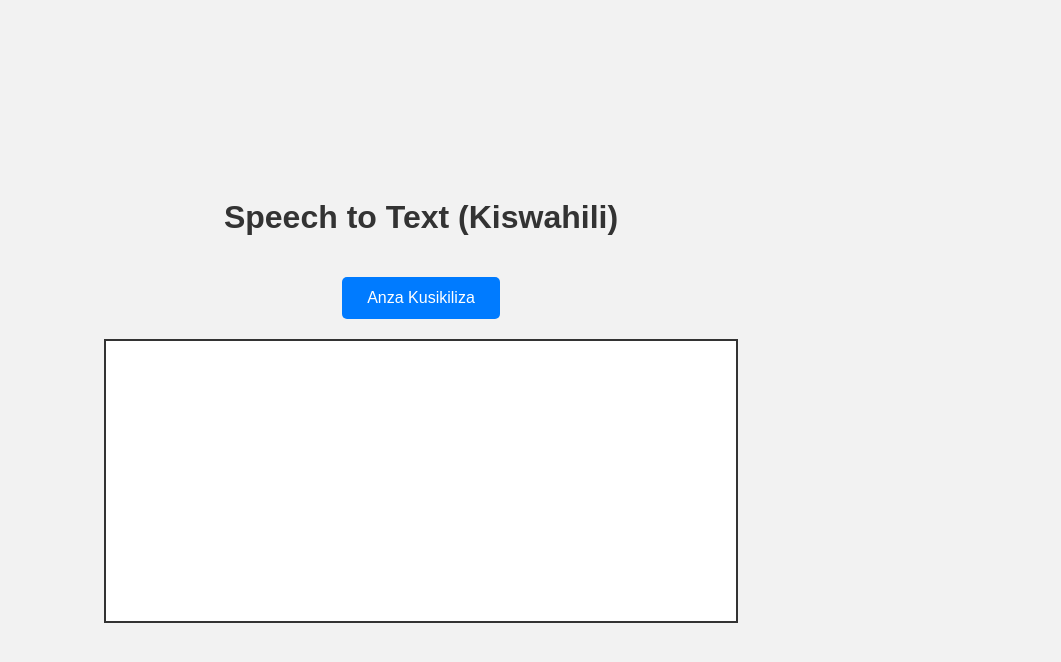
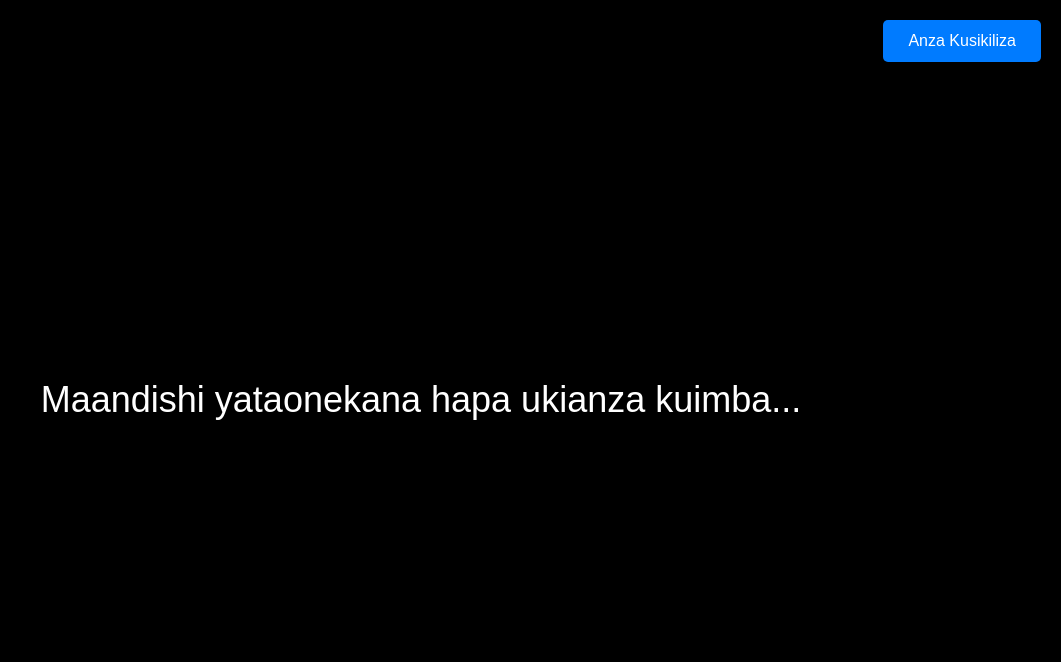
Before and after one commit to aselprog/imba, a plain HTML site: page index.html in a window 1280 px wide. Shown: the whole page, without its empty margins (219-1280 px from the left). Drawn offline with Linux system fonts and the light colour scheme.

Commit message:
Update index.html

```diff
--- a/index.html
+++ b/index.html
@@ -5,33 +5,22 @@
   <title>Speech to Text - Kiswahili</title>
   <style>
     body {
-      font-family: Arial, sans-serif;
-      background: #f2f2f2;
+      margin: 0;
+      padding: 0;
+      background: #000;
+      color: #fff;
+      font-family: 'Arial', sans-serif;
+      height: 100vh;
       display: flex;
       flex-direction: column;
       align-items: center;
       justify-content: center;
-      height: 100vh;
-      margin: 0;
-    }
-
-    h1 {
-      color: #333;
-    }
-
-    #textDisplay {
-      width: 90%;
-      max-width: 600px;
-      height: 250px;
-      border: 2px solid #333;
-      background: #fff;
-      padding: 15px;
-      margin-top: 20px;
-      font-size: 18px;
-      overflow-y: auto;
     }
 
     #startBtn {
+      position: fixed;
+      top: 20px;
+      right: 20px;
       padding: 12px 25px;
       font-size: 16px;
       background: #007bff;
@@ -39,19 +28,38 @@
       border: none;
       border-radius: 5px;
       cursor: pointer;
-      margin-top: 20px;
+      z-index: 1000;
     }
 
     #startBtn.listening {
       background: #dc3545;
     }
+
+    #textDisplay {
+      width: 100%;
+      height: 100%;
+      display: flex;
+      align-items: center;
+      justify-content: center;
+      padding: 20px;
+      text-align: center;
+      font-size: 36px;
+      line-height: 1.5;
+      color: white;
+      background-color: black;
+    }
+
+    @media (max-width: 600px) {
+      #textDisplay {
+        font-size: 28px;
+      }
+    }
   </style>
 </head>
 <body>
 
-  <h1>Speech to Text (Kiswahili)</h1>
   <button id="startBtn">Anza Kusikiliza</button>
-  <div id="textDisplay"></div>
+  <div id="textDisplay">Maandishi yataonekana hapa ukianza kuimba...</div>
 
   <script>
     const startBtn = document.getElementById('startBtn');
@@ -77,7 +85,7 @@
 
       recognition.onend = () => {
         if (isListening) {
-          recognition.start(); // Auto-restart if user is still listening
+          recognition.start(); // Ended? Start again
         }
       };
 
@@ -85,10 +93,9 @@
         console.error('Kosa:', event.error);
         if (isListening) {
           recognition.stop();
-          recognition.start(); // Try restarting on error
+          recognition.start(); // Restart on error
         }
       };
-
     } else {
       alert("Samahani, browser yako haiungi mkono Speech Recognition.");
     }
@@ -99,11 +106,13 @@
         startBtn.textContent = "Zima Kusikiliza";
         startBtn.classList.add('listening');
         isListening = true;
+        textDisplay.textContent = "Inasubiri sauti yako...";
       } else {
         recognition.stop();
         startBtn.textContent = "Anza Kusikiliza";
         startBtn.classList.remove('listening');
         isListening = false;
+        textDisplay.textContent = "Maandishi yataonekana hapa ukianza kuimba...";
       }
     });
   </script>
```
